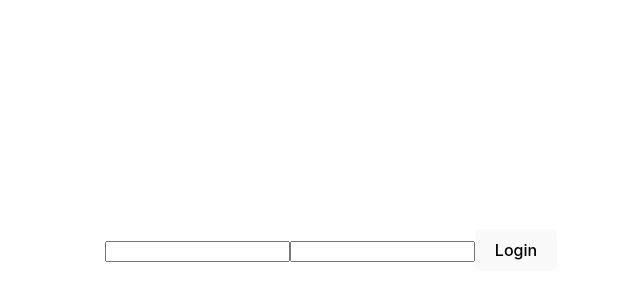
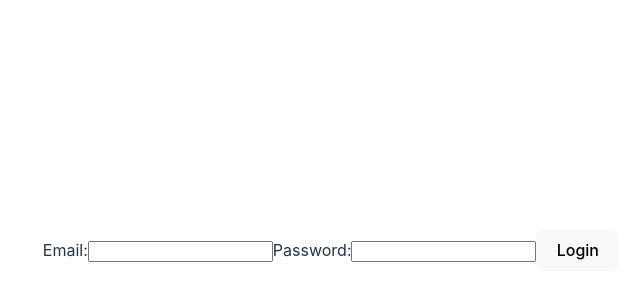
Before and after one commit to ArtemPylhun/EventsManagerFront, a React (Vite) app: page /login in a window 1280 px wide. Shown: the part 150-450 px from the top of the page, without its empty margins (309-949 px from the left). Built offline with nearby package versions, Linux system fonts and the light colour scheme.

Commit message:
feat: LoginPage added

```diff
--- a/src/components/auth/Login.jsx
+++ b/src/components/auth/Login.jsx
@@ -1,11 +1,25 @@
 import React from "react";
+import { UserService } from "../../services/user.service";
 
 const Login = () => {
+  const handleSubmit = async (event) => {
+    event.preventDefault();
+    const email = event.target.email.value;
+    const password = event.target.password.value;
+    const response = await UserService.login(email, password);
+    localStorage.setItem("token", response);
+  };
+
   return (
-    <form>
-      <label></label>
-      <input type="email" />
-      <input type="password" />
+    <form onSubmit={handleSubmit}>
+      <label>
+        Email:
+        <input type="email" name="email" />
+      </label>
+      <label>
+        Password:
+        <input type="password" name="password" />
+      </label>
       <button type="submit">Login</button>
     </form>
   );
--- /dev/null
+++ b/src/services/user.service.js
@@ -0,0 +1,13 @@
+import { HttpClient } from "../utils/http/HttpClient";
+
+export class UserService {
+  static async login(email, password, signal) {
+    const apiUrl = import.meta.env.VITE_API_BASE_URL;
+    const httpClient = new HttpClient({
+      baseURL: `${apiUrl}/users`,
+      timeout: 10000,
+      signal,
+    });
+    return await httpClient.post("/login", { email, password });
+  }
+}
--- a/src/utils/http/HttpClient.js
+++ b/src/utils/http/HttpClient.js
@@ -16,7 +16,7 @@ export class HttpClient {
     this.signal = signal;
 
     // Uncomment if you need interceptors
-    // this.initInterceptors();
+    this.initInterceptors();
   }
 
   async get(url, config = {}) {
@@ -54,19 +54,13 @@ export class HttpClient {
     }
   }
 
-  // Uncomment this method if you want to use interceptors
-  /*
   initInterceptors() {
     this.axiosInstance.interceptors.request.use(
       (config) => {
-        const apiKey = localStorage.getItem("apiKey") ?? "SrFeARsHHeiM2kaAABFGnnlk6Tgu4Wzt";
-        if (apiKey) {
-          config.params = { ...config.params, "api-key": apiKey };
+        const token = localStorage.getItem("token");
+        if (token) {
+          config.headers["Authorization"] = `Bearer ${token}`;
         }
-        // const token = localStorage.getItem("token");
-        // if (token) {
-        //   config.headers["Authorization"] = `Bearer ${token}`;
-        // }
         return config;
       },
       (error) => {
@@ -74,18 +68,31 @@ export class HttpClient {
         return Promise.reject(error);
       }
     );
-
+    //TODO: fix part of redirecting to login page and fixing errors when there is no token
     this.axiosInstance.interceptors.response.use(
       (response) => response,
       (error) => {
-        if (error instanceof AxiosError && error.response?.status === 401) {
-          console.error("Unauthorized request");
-          window.location.href = "/login?returnUrl=" + window.location.pathname;
-          // Refresh token logic can be added here if needed
+        if (error.response) {
+          // Server responded with a status code outside of 2xx
+          console.error(
+            "Request failed with error:",
+            error.response.status,
+            error.response.data
+          );
+          if (error.response.status === 401) {
+            console.error("Unauthorized request");
+            window.location.href =
+              "/login?returnUrl=" + window.location.pathname;
+          }
+        } else if (error.request) {
+          // No response was received
+          console.error("No response received:", error.request);
+        } else {
+          // Something else triggered the error
+          console.error("Unexpected error occurred", error.message);
         }
         return Promise.reject(error);
       }
     );
   }
-  */
 }
```
